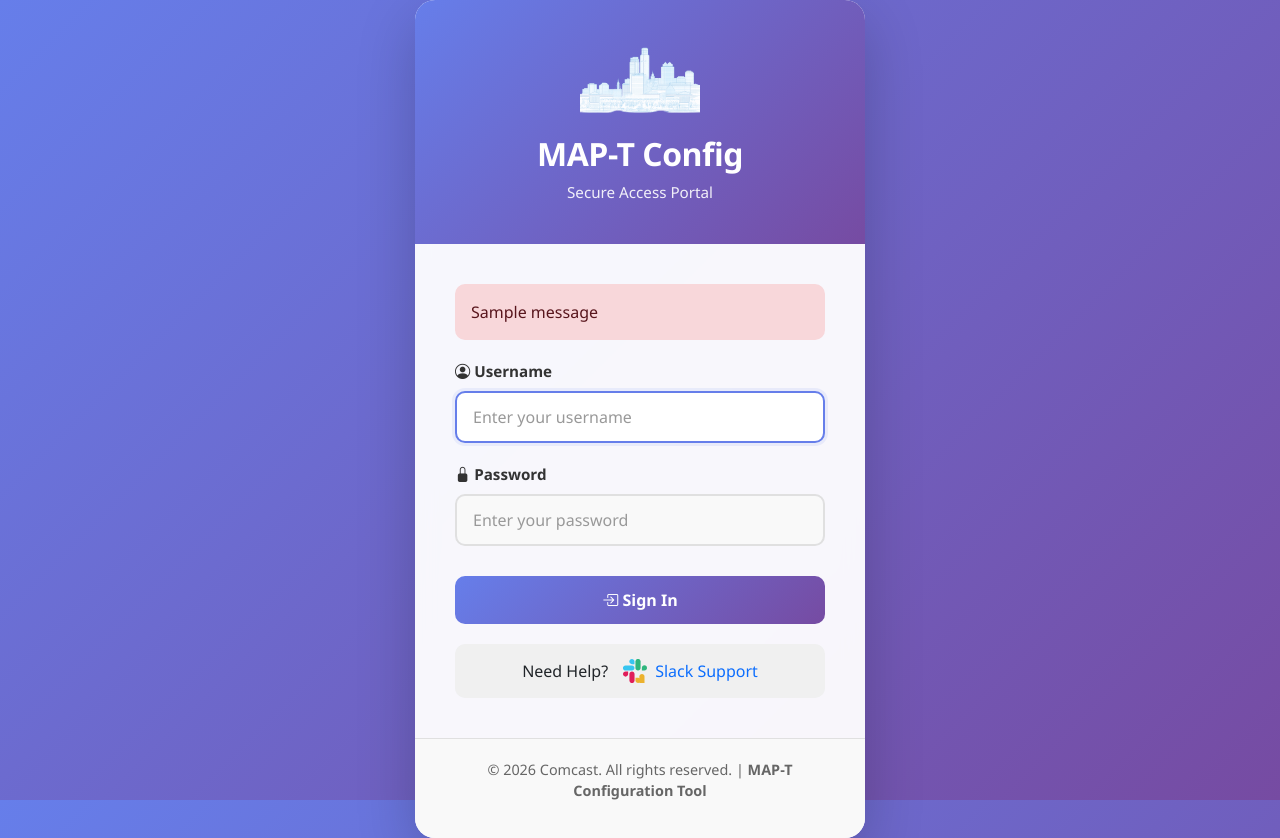
After one commit to udaybhadauria/MAPT_NAT_PI, a Flask app: page /login in a window 1280 px wide. The commit adds this page. Run offline with Flask 3, Linux system fonts and the light colour scheme; one stand-in notice (Sample message) is shown.

Commit message:
Add official Slack logo SVG and update login/index pages to display Slack logo in Help links

```diff
--- a/app.py
+++ b/app.py
@@ -1,9 +1,16 @@
-from flask import Flask, request, jsonify, render_template
+from flask import Flask, request, jsonify, render_template, session, redirect, url_for
+from functools import wraps
 import json
 import os
+from datetime import timedelta
 from mqtt_controller import push_config, start_mqtt
 
 app = Flask(__name__, static_folder="templates")
+app.secret_key = "mapt_secret_key_2026"  # Change this to a strong secret in production
+app.config['SESSION_COOKIE_SECURE'] = False  # Set to True in production with HTTPS
+app.config['SESSION_COOKIE_HTTPONLY'] = True
+app.config['SESSION_COOKIE_SAMESITE'] = 'Lax'
+app.config['PERMANENT_SESSION_LIFETIME'] = timedelta(minutes=35)  # 35 mins idle timeout
 
 BASE_DIR = os.path.dirname(os.path.abspath(__file__))
 CONFIG_FILE = os.path.join(BASE_DIR, "config_ui.json")
@@ -11,8 +18,48 @@ CONFIG_FILE = os.path.join(BASE_DIR, "config_ui.json")
 FIXED_PSID_LEN = 6
 FIXED_V6_PREFIX = "2600:8809:a505:91d0::/60"
 
-# -----------------------------
+# Simple credentials (change these in production or use a database)
+VALID_USERS = {
+    "admin": "admin123",
+    "user": "user123"
+}
+
+# Login required decorator
+def login_required(f):
+    @wraps(f)
+    def decorated_function(*args, **kwargs):
+        if 'user' not in session:
+            return redirect(url_for('login'))
+        session.permanent = True
+        app.permanent_session_lifetime = timedelta(minutes=35)
+        return f(*args, **kwargs)
+    return decorated_function
+
+# ---- LOGIN ROUTES ----
+@app.route("/login", methods=["GET", "POST"])
+def login():
+    if request.method == "POST":
+        username = request.form.get("username")
+        password = request.form.get("password")
+
+        if username in VALID_USERS and VALID_USERS[username] == password:
+            session['user'] = username
+            session.permanent = True
+            return redirect(url_for('index'))
+        else:
+            error = "Invalid username or password"
+            return render_template("login.html", error=error)
+
+    return render_template("login.html")
+
+@app.route("/logout", methods=["GET"])
+def logout():
+    session.clear()
+    return redirect(url_for('login'))
+
+# ----
 @app.route("/", methods=["GET"])
+@login_required
 def index():
     dummy_config = {
         "dhcp6": {
@@ -31,10 +78,12 @@ def index():
             "dmr": "64:ff9b::1"
         }
     }
-    return render_template("index.html", config=dummy_config)
+    username = session.get('user', 'User')
+    return render_template("index.html", config=dummy_config, username=username)
 
 # -----------------------------
 @app.route("/apply", methods=["POST"])
+@login_required
 def apply_config():
     macs = request.form.getlist("mac[]")
     psids = request.form.getlist("psid[]")
--- /dev/null
+++ b/templates/login.html
@@ -0,0 +1,229 @@
+<!DOCTYPE html>
+<html lang="en">
+<head>
+  <meta charset="utf-8"/>
+  <meta name="viewport" content="width=device-width, initial-scale=1"/>
+  <title>MAP-T Config - Login</title>
+  <link rel="icon"
+      type="image/png"
+      href="{{ url_for('static', filename='logo.png') }}">
+
+  <link href="https://cdn.jsdelivr.net/npm/bootstrap@5.3.3/dist/css/bootstrap.min.css" rel="stylesheet">
+  <link href="https://cdn.jsdelivr.net/npm/bootstrap-icons@1.11.3/font/bootstrap-icons.css" rel="stylesheet">
+
+  <style>
+    * {
+      margin: 0;
+      padding: 0;
+      box-sizing: border-box;
+    }
+
+    body {
+      background: linear-gradient(135deg, #667eea 0%, #764ba2 100%);
+      min-height: 100vh;
+      display: flex;
+      align-items: center;
+      justify-content: center;
+      font-family: 'Segoe UI', sans-serif;
+      background-attachment: fixed;
+    }
+
+    .login-container {
+      background: rgba(255, 255, 255, 0.95);
+      border-radius: 20px;
+      box-shadow: 0 20px 60px rgba(0, 0, 0, 0.2);
+      overflow: hidden;
+      width: 100%;
+      max-width: 450px;
+      backdrop-filter: blur(10px);
+    }
+
+    .login-header {
+      background: linear-gradient(135deg, #667eea 0%, #764ba2 100%);
+      padding: 40px 20px;
+      text-align: center;
+      color: white;
+    }
+
+    .login-header img {
+      height: 80px;
+      margin-bottom: 15px;
+    }
+
+    .login-header h1 {
+      font-size: 2rem;
+      font-weight: 700;
+      margin: 0;
+      letter-spacing: -0.5px;
+    }
+
+    .login-header p {
+      font-size: 0.95rem;
+      margin: 8px 0 0 0;
+      opacity: 0.9;
+    }
+
+    .login-body {
+      padding: 40px;
+    }
+
+    .form-group {
+      margin-bottom: 20px;
+    }
+
+    .form-label {
+      font-weight: 600;
+      color: #333;
+      margin-bottom: 8px;
+      display: block;
+      font-size: 0.95rem;
+    }
+
+    .form-control {
+      border: 2px solid #e0e0e0;
+      border-radius: 10px;
+      padding: 12px 16px;
+      font-size: 1rem;
+      transition: all 0.3s ease;
+      background-color: #f9f9f9;
+    }
+
+    .form-control:focus {
+      border-color: #667eea;
+      background-color: #fff;
+      box-shadow: 0 0 0 3px rgba(102, 126, 234, 0.1);
+    }
+
+    .form-control::placeholder {
+      color: #999;
+    }
+
+    .login-btn {
+      width: 100%;
+      padding: 12px 20px;
+      background: linear-gradient(135deg, #667eea 0%, #764ba2 100%);
+      border: none;
+      border-radius: 10px;
+      color: white;
+      font-weight: 600;
+      font-size: 1rem;
+      cursor: pointer;
+      transition: all 0.3s ease;
+      margin-top: 10px;
+    }
+
+    .login-btn:hover {
+      transform: translateY(-2px);
+      box-shadow: 0 10px 25px rgba(102, 126, 234, 0.4);
+    }
+
+    .login-btn:active {
+      transform: translateY(0);
+    }
+
+    .alert {
+      border-radius: 10px;
+      margin-bottom: 20px;
+      border: none;
+    }
+
+    .login-footer {
+      text-align: center;
+      padding: 20px 40px;
+      background-color: #f9f9f9;
+      border-top: 1px solid #e0e0e0;
+      color: #666;
+      font-size: 0.9rem;
+    }
+
+    .slack-section {
+      display: flex;
+      align-items: center;
+      justify-content: center;
+      gap: 15px;
+      padding: 15px;
+      background-color: #f0f0f0;
+      border-radius: 10px;
+      margin-top: 20px;
+    }
+
+    .slack-link {
+      display: flex;
+      align-items: center;
+      gap: 8px;
+      text-decoration: none;
+      color: #0d6efd;
+      font-weight: 500;
+      transition: all 0.3s ease;
+    }
+
+    .slack-link:hover {
+      color: #764ba2;
+    }
+
+    .slack-icon {
+      font-size: 1.5rem;
+    }
+  </style>
+</head>
+
+<body>
+  <div class="login-container">
+    <!-- Header -->
+    <div class="login-header">
+      <img src="{{ url_for('static', filename='CTC.png') }}" alt="Comcast Logo">
+      <h1>MAP-T Config</h1>
+      <p>Secure Access Portal</p>
+    </div>
+
+    <!-- Login Form -->
+    <div class="login-body">
+      {% with messages = get_flashed_messages() %}
+        {% if messages %}
+          <div class="alert alert-danger">
+            {% for message in messages %}
+              {{ message }}
+            {% endfor %}
+          </div>
+        {% endif %}
+      {% endwith %}
+
+      <form method="POST" action="/login">
+        <div class="form-group">
+          <label class="form-label">
+            <i class="bi bi-person-circle"></i> Username
+          </label>
+          <input type="text" class="form-control" name="username" placeholder="Enter your username" required autofocus>
+        </div>
+
+        <div class="form-group">
+          <label class="form-label">
+            <i class="bi bi-lock-fill"></i> Password
+          </label>
+          <input type="password" class="form-control" name="password" placeholder="Enter your password" required>
+        </div>
+
+        <button type="submit" class="login-btn">
+          <i class="bi bi-box-arrow-in-right"></i> Sign In
+        </button>
+      </form>
+
+      <!-- Slack Help -->
+      <div class="slack-section">
+        <span>Need Help?</span>
+        <a href="https://comcast.enterprise.slack.com/archives/C0AV8U9DY78" class="slack-link" target="_blank">
+          <img src="{{ url_for('static', filename='slack-logo.svg') }}" alt="Slack" style="height: 24px; width: 24px;">
+          <span>Slack Support</span>
+        </a>
+      </div>
+    </div>
+
+    <!-- Footer -->
+    <div class="login-footer">
+      <p>© 2026 Comcast. All rights reserved. | <strong>MAP-T Configuration Tool</strong></p>
+    </div>
+  </div>
+
+  <script src="https://cdn.jsdelivr.net/npm/bootstrap@5.3.3/dist/js/bootstrap.bundle.min.js"></script>
+</body>
+</html>
```
Also changed, not shown: templates/index.html (+228 -13 lines), templates/slack-logo.svg (added).
